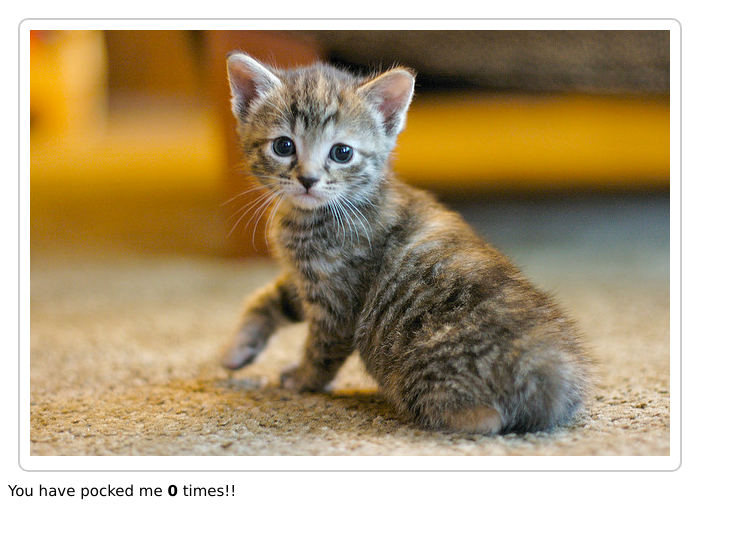
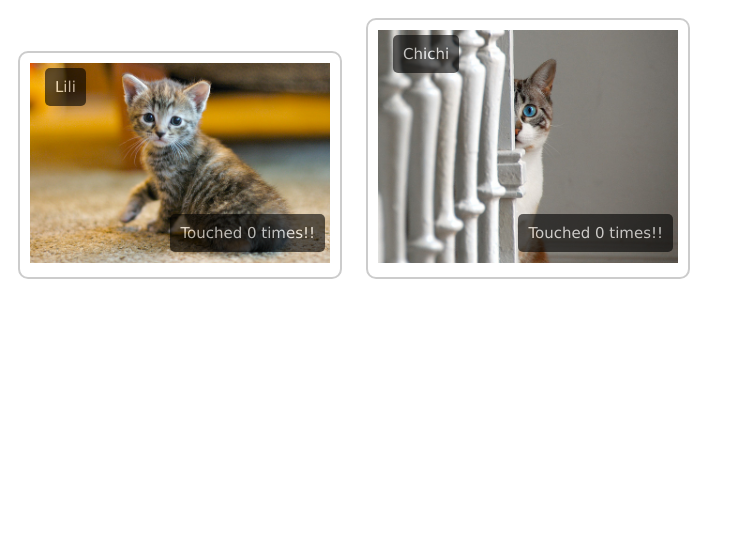
Before and after one commit to swabha1/cat-clicker, a website: page index.html in a window 1280 px wide. Shown: the whole page, without its empty margins (0-745 px from the left). Drawn offline with Linux system fonts and the light colour scheme.

Commit message:
Implemented cat clicker for supporting multiple cats.

```diff
--- a/JS/clicker.js
+++ b/JS/clicker.js
@@ -1,5 +1,54 @@
-count = 0;
-document.getElementById('catImage').addEventListener('click', event => {
-  count++;
-  document.getElementById('count').innerText = count;
-});
+const catModel = [
+  {
+    name: 'Lili',
+    url: './images/cat_1.jpg',
+    touchCount: 0
+  },
+  {
+    name: 'Chichi',
+    url: './images/cat_2.jpg',
+    touchCount: 0
+  }
+];
+
+let catClicker = (catData => {
+  let catCollection = [];
+
+  let render = catArr => {
+    let catBoxes = '';
+    for (let i = 0; i < catArr.length; i++) {
+      catBoxes += `
+      <div class="cat-box">
+        <img class="cat-image" id="${i}" src="${catArr[i].url}" width="300px" alt="${catArr[i].name}" />
+        <div class="cat-name top-left floating-label">${catArr[i].name}</div>
+        <div class="touch-count bottom-right floating-label" id="msg_${i}">Touched ${catArr[i].touchCount} times!!</div>
+      </div>`;
+    }
+    document.getElementById('cat-container').innerHTML = catBoxes;
+
+    let catSelector = document.querySelectorAll('.cat-image');
+    attachClickListner(catSelector);
+  };
+
+  let attachClickListner = selector => {
+    selector.forEach(element => {
+      element.addEventListener('click', e => {
+        let catId = e.target.id;
+        updateCount(catId);
+      });
+    });
+  };
+
+  let updateCount = id => {
+    catCollection[id].touchCount++;
+    document.getElementById(
+      `msg_${id}`
+    ).innerHTML = `Touched ${catCollection[id].touchCount} times!!`;
+  };
+
+  /*
+   * Rendering
+   */
+  catCollection = catData;
+  render(catCollection);
+})(catModel);
--- a/css/index.css
+++ b/css/index.css
@@ -1,15 +1,33 @@
-.cat-container {
+.cat-box {
   border-radius: 10px;
   border: 2px solid #ccc;
   padding: 10px;
   margin: 10px;
   display: inline-block;
+  position: relative;
+  text-align: center;
+  font-size: 15px;
+  font-family: Verdana, Geneva, Tahoma, sans-serif;
+  max-width: 300px;
 }
 
-.pock-count {
-  font-size: 15px;
-  font-family: Verdana, Geneva, Tahoma, sans-serif;
+.floating-label {
+  padding: 10px;
+  background-color: #000;
+  color: #fff;
+  opacity: 0.6;
+  margin: 5px;
+  border-radius: 5px;
 }
-.pock-count span {
-  font-weight: bold;
+
+.top-left {
+  position: absolute;
+  top: 10px;
+  left: 20px;
 }
+
+.bottom-right {
+  position: absolute;
+  right: 10px;
+  bottom: 20px;
+}
--- a/index.html
+++ b/index.html
@@ -8,10 +8,8 @@
     <link rel="stylesheet" href="./css/index.css" />
   </head>
   <body>
-    <div class="cat-container">
-      <img id="catImage" src="/images/cat.jpg" alt="Cat" />
-    </div>
-    <div class="pock-count">You have pocked me <span id="count">0</span> times!!</div>
+    <div id="cat-container"></div>
+
     <script src="/JS/clicker.js"></script>
   </body>
 </html>
```
Also changed, not shown: images/cat_1.jpg (renamed from images/cat.jpg), images/cat_2.jpg (added).
